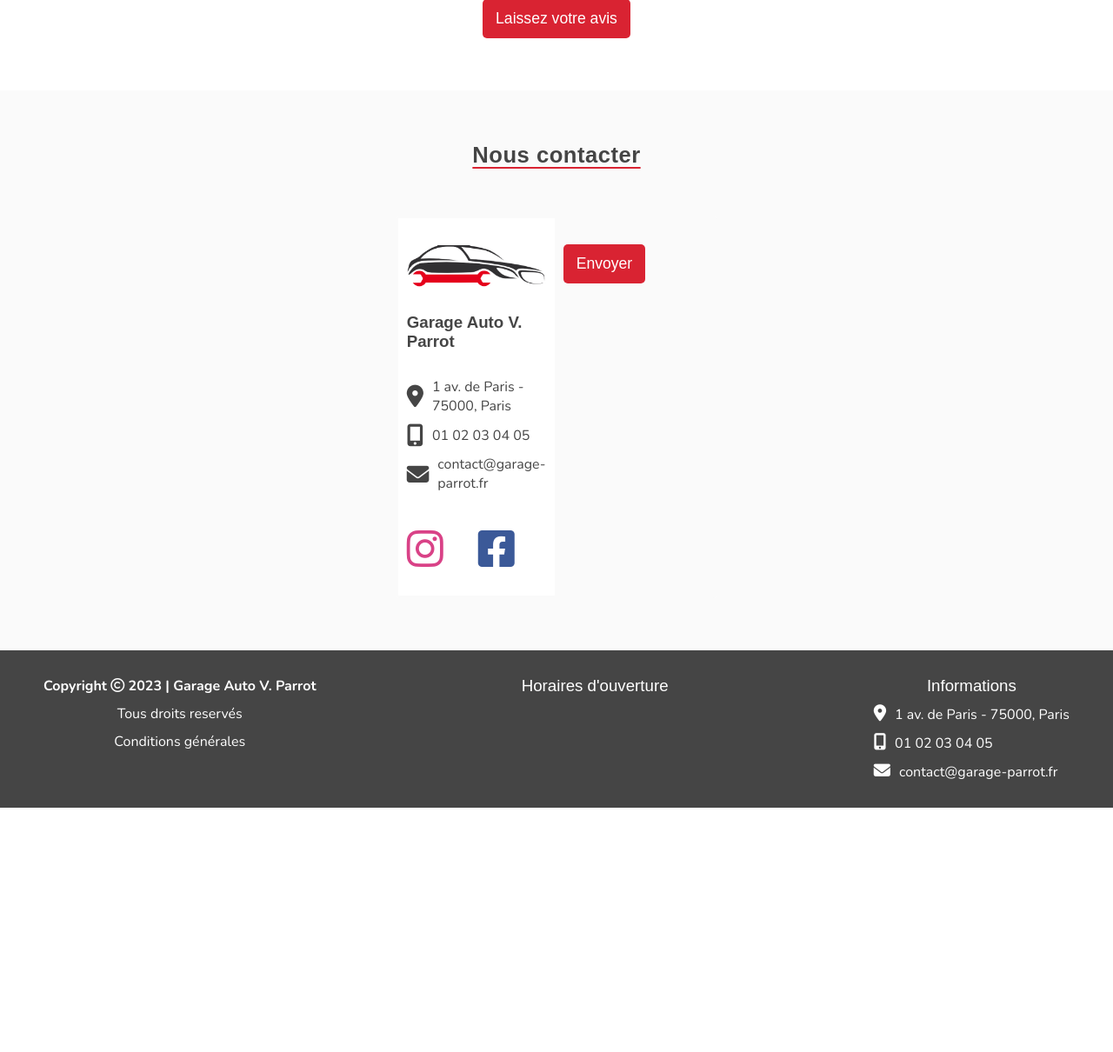
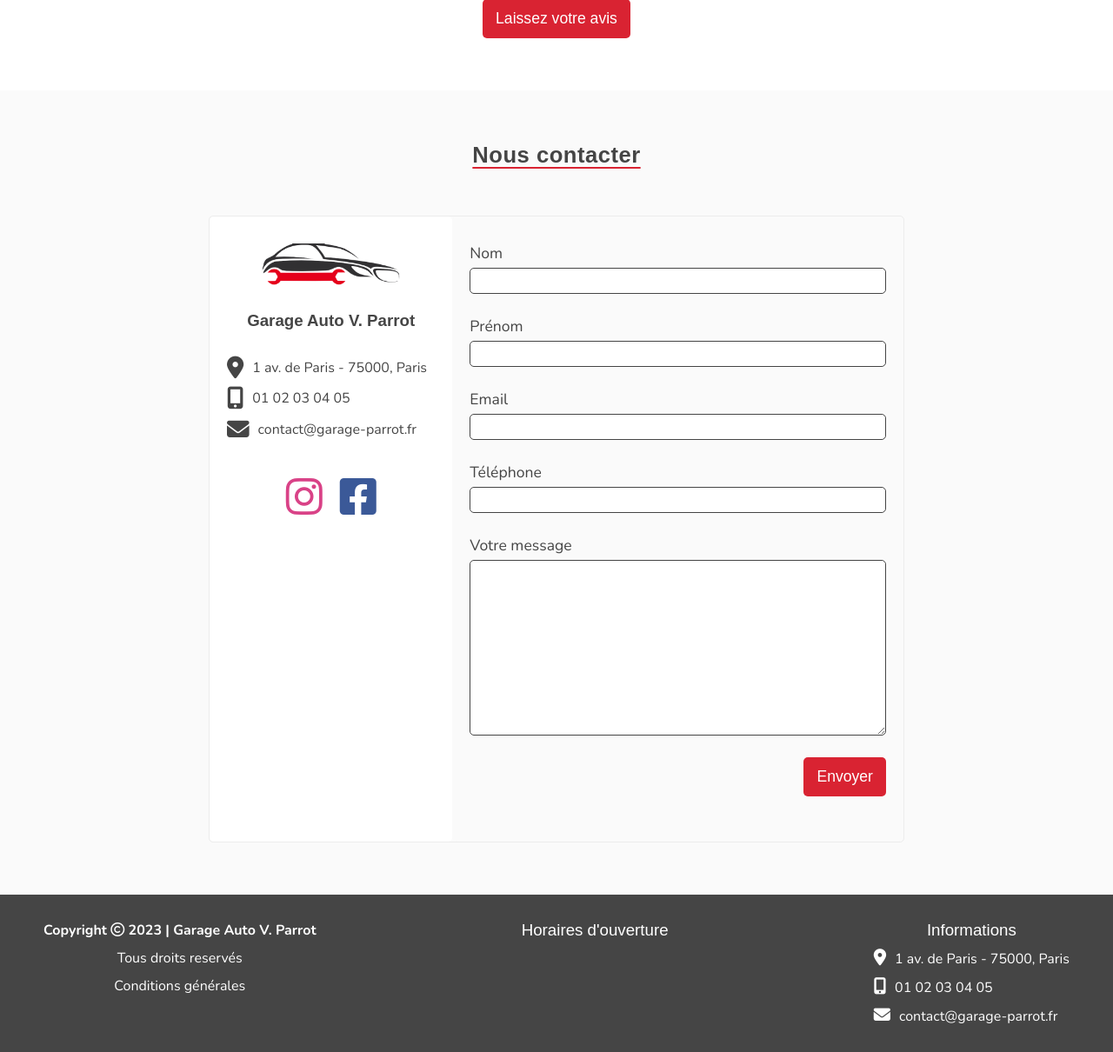
Before and after one commit to JeremyTdr/Garage-Auto, a PHP site: page / in a window 1280 px wide. Shown: the part 1867-3077 px from the top of the page at 87% size. Before the commit the page ends 2796 px from the top, so only its background shows below. Run offline with PHP 8.4, Linux system fonts and the light colour scheme; data that the repository does not hold is empty; some libraries are stand-ins or nearby versions; some web fonts are replaced.

Commit message:
Contact card designed

```diff
--- a/pages/sections/contact.php
+++ b/pages/sections/contact.php
@@ -16,7 +16,21 @@
                 </div>
             </div>
             <div class="contact-form">
-                <button class="contact-btn">Envoyer</button>
+                <form class="contact-msg" method="POST">
+                    <label for="mailNom">Nom</label>
+                    <input type="text" class="form_data" name="mailNom">
+                    <label for="mailPrenom">Prénom</label>
+                    <input type="text" class="form_data" name="mailPrenom">
+                    <label for="mailEmail">Email</label>
+                    <input type="text" class="form_data" name="mailEmail" required="required">
+                    <label for="mailTel">Téléphone</label>
+                    <input type="text" class="form_data" name="mailTel">
+                    <label for="mailMessage">Votre message</label>
+                    <textarea name="mailMessage" rows="10" required="required"></textarea>
+
+                    <button class="contact-btn" type="submit" name="mailEnvoi" id="submit">Envoyer</button>
+                    <br>
+                </form>
             </div>
         </div>
 
--- a/src/sass/includes/_contact.scss
+++ b/src/sass/includes/_contact.scss
@@ -1,20 +1,22 @@
 .contact {
   .contact-content {
+    width: 100%;
     .contact-card {
+      width: 100%;
       display: flex;
       flex-direction: column;
-      border: 3px solid $bg-color;
+      border: 1px solid $light;
       border-radius: $border-radius;
 
       .contact-infos {
         width: 100%;
-        padding: 10px;
         display: flex;
         flex-direction: column;
         align-items: center;
         background-color: $white;
         padding: 30px 10px;
         gap: 30px;
+        border-radius: $border-radius;
 
         .logo {
           width: 10rem;
@@ -50,25 +52,45 @@
 
       .contact-form {
         background-color: $bg-color;
-        padding: 30px 10px;
-
-        .contact-btn {
-          @include button;
-        }
+        padding: 20px 10px;
+        border-radius: $border-radius;
       }
     }
+  }
 
-    @media screen and (min-width: 700px) {
+  @media screen and (min-width: 700px) {
+    .contact-content {
+      width: 800px;
       .contact-card {
         flex-direction: row;
 
         .contact-infos {
           align-items: flex-start;
-          flex: 1;
+          width: 35%;
+          padding: 30px 20px;
+
+          .logo,
+          h3,
+          .socials {
+            margin: 0 auto;
+          }
+
+          .socials {
+            gap: 20px;
+          }
         }
         .contact-form {
-          flex: 2;
-          height: auto;
+          width: 65%;
+          padding: 30px 20px;
+
+          form {
+            width: auto;
+
+            button {
+              width: auto;
+              margin-right: 0;
+            }
+          }
         }
       }
     }
--- a/src/style.css
+++ b/src/style.css
@@ -651,21 +651,25 @@ footer .footer-items .footer-contact .contact-infos .fas {
   background-color: #d9777f;
 }
 
+.contact .contact-content {
+  width: 100%;
+}
 .contact .contact-content .contact-card {
+  width: 100%;
   display: flex;
   flex-direction: column;
-  border: 3px solid #fafafa;
+  border: 1px solid #ececec;
   border-radius: 5px;
 }
 .contact .contact-content .contact-card .contact-infos {
   width: 100%;
-  padding: 10px;
   display: flex;
   flex-direction: column;
   align-items: center;
   background-color: #ffffff;
   padding: 30px 10px;
   gap: 30px;
+  border-radius: 5px;
 }
 .contact .contact-content .contact-card .contact-infos .logo {
   width: 10rem;
@@ -694,33 +698,39 @@ footer .footer-items .footer-contact .contact-infos .fas {
 }
 .contact .contact-content .contact-card .contact-form {
   background-color: #fafafa;
-  padding: 30px 10px;
-}
-.contact .contact-content .contact-card .contact-form .contact-btn {
-  width: fit-content;
-  margin: 0 auto;
-  padding: 12px 15px;
+  padding: 20px 10px;
   border-radius: 5px;
-  border: none;
-  color: #ffffff;
-  background-color: #d92332;
-  font-size: 1.1rem;
-  cursor: pointer;
-}
-.contact .contact-content .contact-card .contact-form .contact-btn:hover {
-  background-color: #d9777f;
 }
 @media screen and (min-width: 700px) {
+  .contact .contact-content {
+    width: 800px;
+  }
   .contact .contact-content .contact-card {
     flex-direction: row;
   }
   .contact .contact-content .contact-card .contact-infos {
     align-items: flex-start;
-    flex: 1;
+    width: 35%;
+    padding: 30px 20px;
+  }
+  .contact .contact-content .contact-card .contact-infos .logo,
+  .contact .contact-content .contact-card .contact-infos h3,
+  .contact .contact-content .contact-card .contact-infos .socials {
+    margin: 0 auto;
+  }
+  .contact .contact-content .contact-card .contact-infos .socials {
+    gap: 20px;
   }
   .contact .contact-content .contact-card .contact-form {
-    flex: 2;
-    height: auto;
+    width: 65%;
+    padding: 30px 20px;
+  }
+  .contact .contact-content .contact-card .contact-form form {
+    width: auto;
+  }
+  .contact .contact-content .contact-card .contact-form form button {
+    width: auto;
+    margin-right: 0;
   }
 }
 
```
Also changed, not shown: 1 other file.
